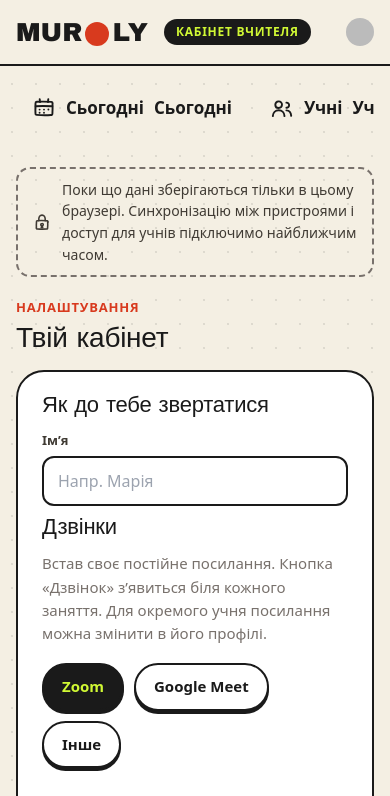
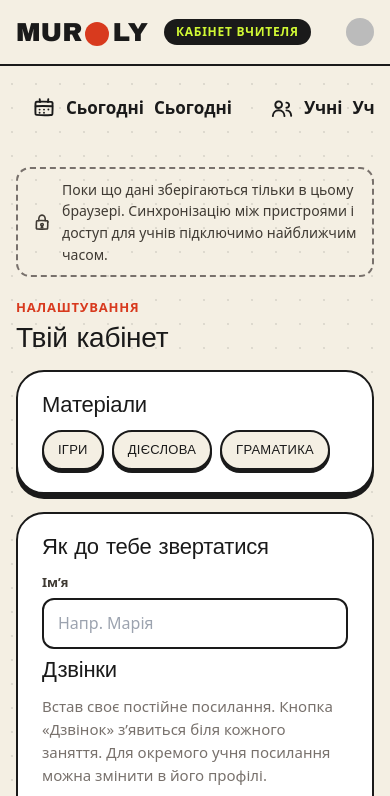
Before and after one commit to mariyavalyanskaya95-create/murly-saas, a Next.js app: page /teacher/settings in a window 390 px wide. Shown: the top 796 px of the page. Built offline with nearby package versions, Linux system fonts and the light colour scheme; no server answers; sample sign-in values are in the browser's storage; some icons are missing; a web font is replaced by a local one.

Commit message:
Murly: materials links in settings on mobile

```diff
--- a/app/teacher/settings/page.tsx
+++ b/app/teacher/settings/page.tsx
@@ -1,4 +1,5 @@
 'use client';
+import Link from 'next/link';
 import { useEffect, useState } from 'react';
 import { Settings, useTeacher } from '@/lib/teacher-store';
 
@@ -21,6 +22,14 @@ export default function SettingsPage() {
   return (
     <div className="t-page">
       <div className="t-head"><div><p className="t-eyebrow">Налаштування</p><h1>Твій кабінет</h1></div></div>
+      <div className="t-card t-mobile-only">
+        <h2>Матеріали</h2>
+        <div className="t-head__actions">
+          <Link href="/irregular-verbs/games" className="mu-btn t-btn-sm">Ігри</Link>
+          <Link href="/irregular-verbs" className="mu-btn t-btn-sm">Дієслова</Link>
+          <Link href="/grammar" className="mu-btn t-btn-sm">Граматика</Link>
+        </div>
+      </div>
       <form className="t-card" onSubmit={(e) => { e.preventDefault(); if (validLink) { saveSettings({ ...f, link: f.link.trim(), name: f.name.trim() }); setSaved(true); } }}>
         <h2>Як до тебе звертатися</h2>
         <div className="t-form">
```
